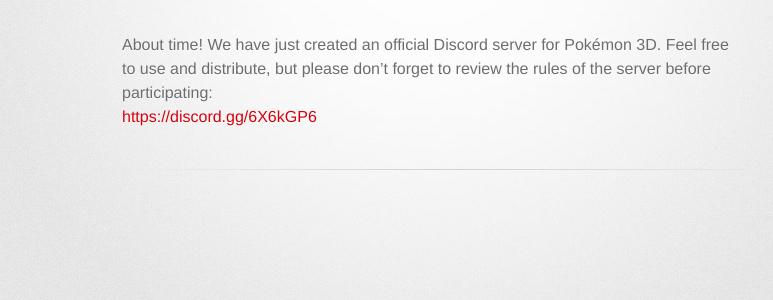
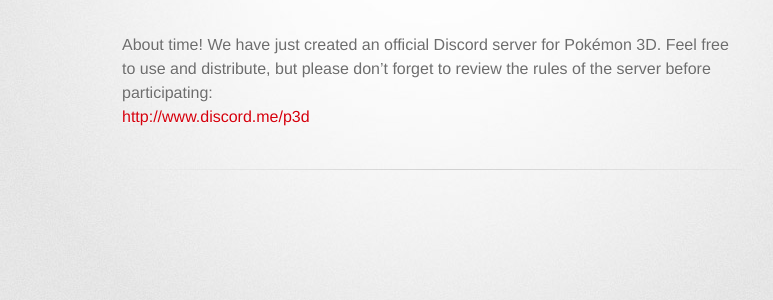
Before and after one commit to P3D-Legacy/p3d-legacy.github.io, a Jekyll site: the page built from _posts/2017-04-06-official-discord-server.md, in a window 1280 px wide. Shown: the part 189-489 px from the top of the page, without its empty margins (208-981 px from the left). Built offline with Jekyll 4.4.1, drawn with Linux system fonts in a browser that asks for light colours; some web fonts are replaced; some of the changed lines change nothing that is shown.

Commit message:
Fix Discord Link
Updated the Discord link to the discord.me link.

```diff
--- a/_posts/2017-04-06-official-discord-server.md
+++ b/_posts/2017-04-06-official-discord-server.md
@@ -4,4 +4,4 @@
 author: Tornado9797
 ---
 About time! We have just created an official Discord server for Pokémon 3D. Feel free to use and distribute, but please don't forget to review the rules of the server before participating:
-[https://discord.gg/6X6kGP6](https://discord.gg/6X6kGP6)
+[http://www.discord.me/p3d](http://www.discord.me/p3d)
```
